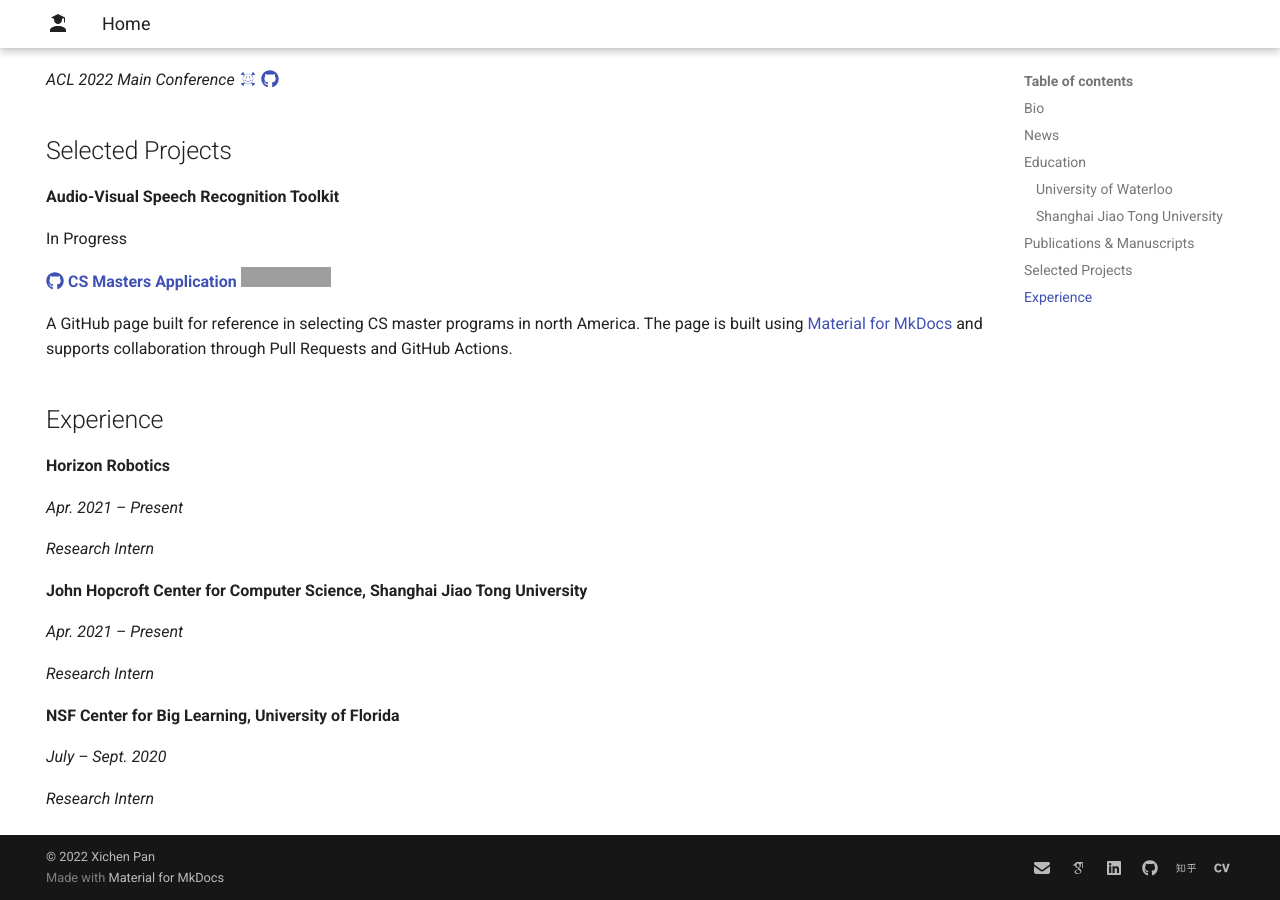
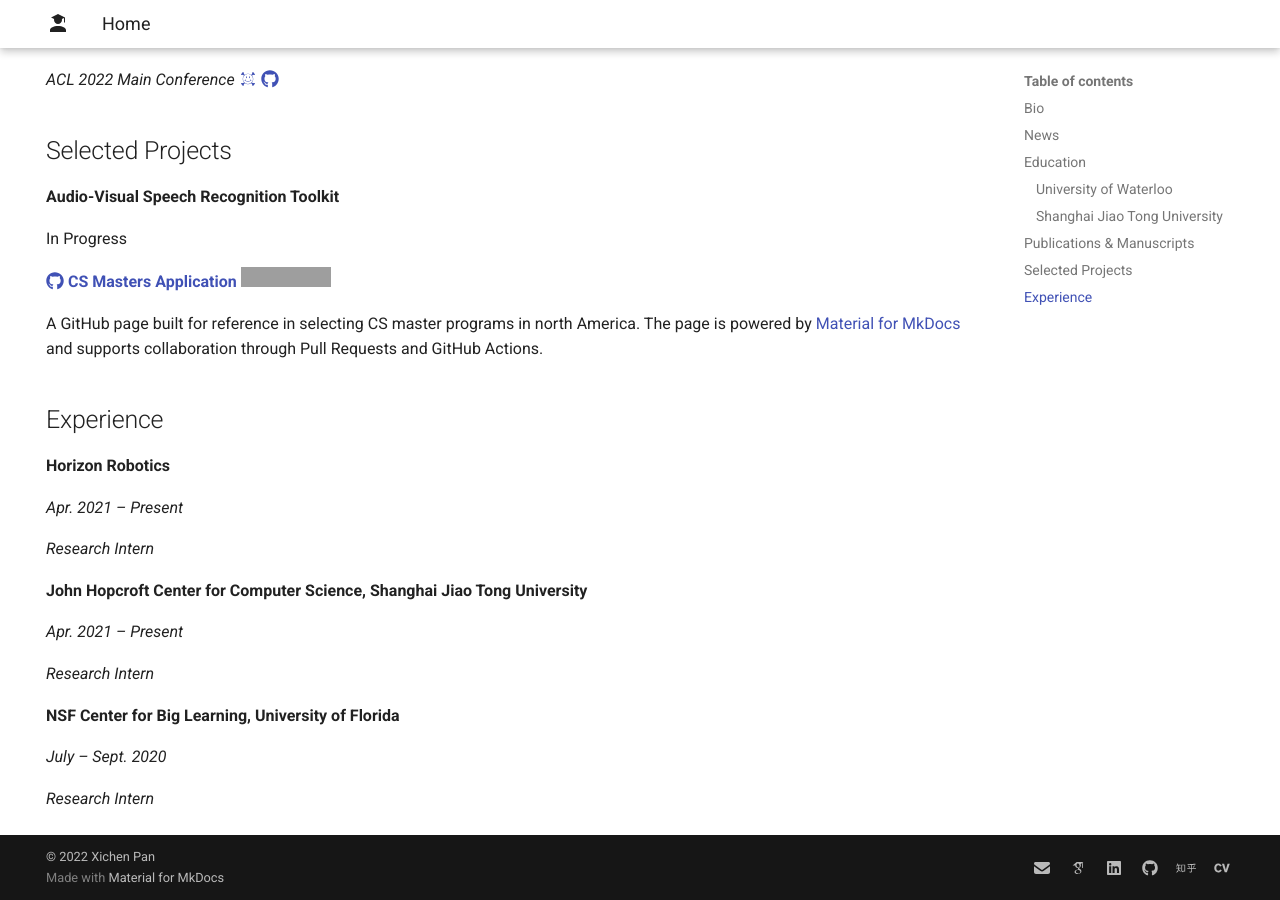
Before and after one commit to xichenpan/xichenpan.github.io, an MkDocs documentation site: the page built from docs/index.md, in a window 1280 px wide and 900 px high, scrolled down 1297 px. Built offline with MkDocs 1.6.1 and Material for MkDocs 9.7.7, drawn with Linux system fonts in a browser that asks for light colours; grey boxes are pictures that could not be loaded.

Commit message:
Update index.md

```diff
--- a/docs/index.md
+++ b/docs/index.md
@@ -59,7 +59,7 @@
 
 **[:fontawesome-brands-github: CS Masters Application](https://cs-masters-application.github.io/) [![](https://img.shields.io/github/stars/CS-Masters-Application/CS-Masters-Application.github.io.svg?style=social)](https://github.com/CS-Masters-Application/CS-Masters-Application.github.io/stargazers)**
 
-A GitHub page built for reference in selecting CS master programs in north America. The page is built using [Material for MkDocs](https://squidfunk.github.io/mkdocs-material/) and supports collaboration through Pull Requests and GitHub Actions.
+A GitHub page built for reference in selecting CS master programs in north America. The page is powered by [Material for MkDocs](https://squidfunk.github.io/mkdocs-material/) and supports collaboration through Pull Requests and GitHub Actions.
 
 ## Experience
 **Horizon Robotics**
```
